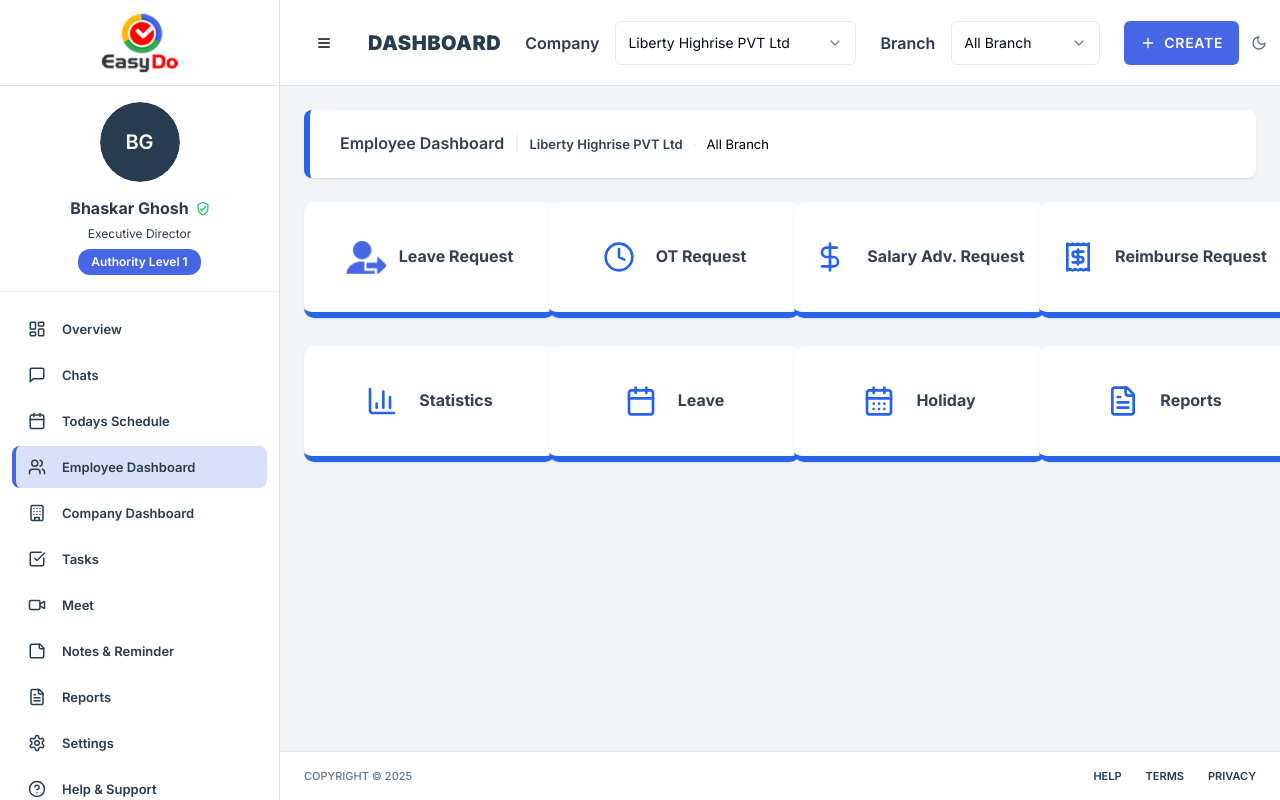
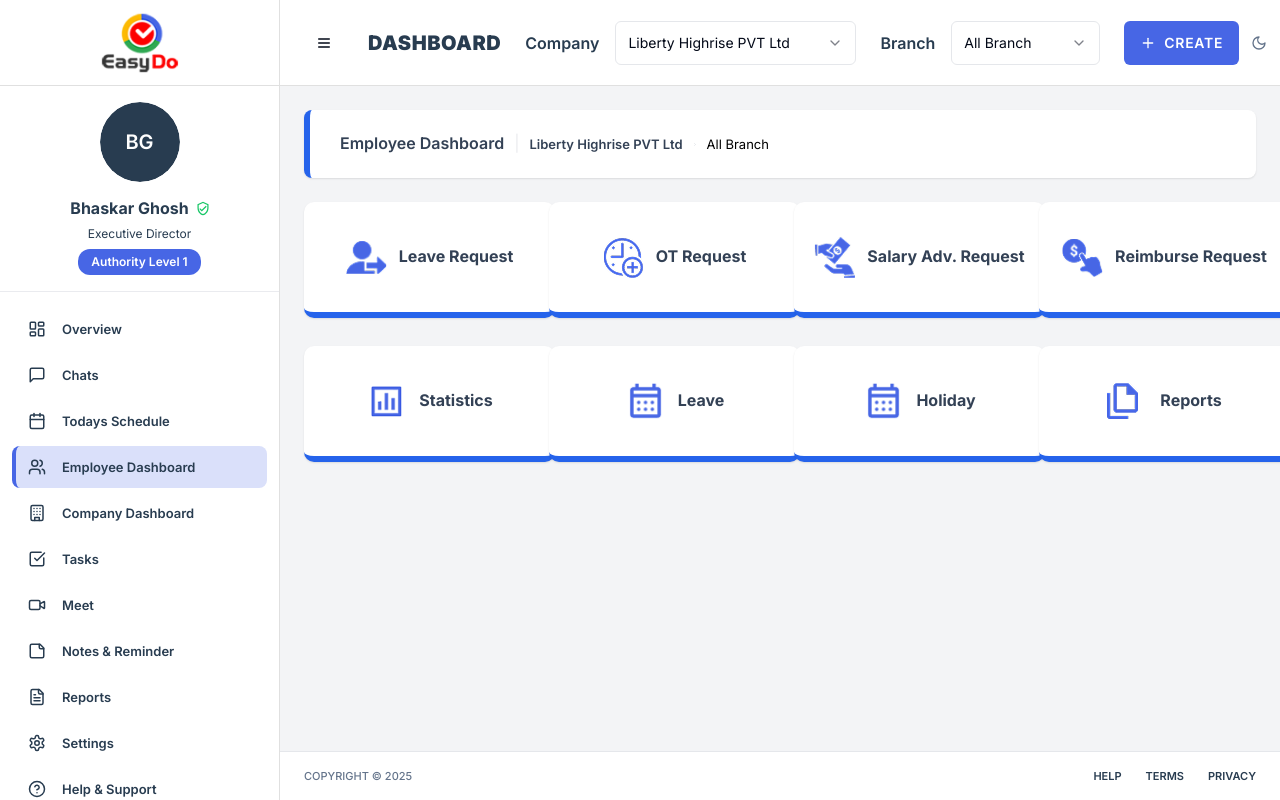
Before and after one commit to soumya85/webpanelEasyDo, a React (Vite) app: page /employee-dashboard in a window 1280 px wide. Built offline with nearby package versions, Linux system fonts and the light colour scheme; the HTML template or start-up script is replaced by a standard one.

Commit message:
Replace all icons with PNG images from public folder without width/height
cgen-6ef3f9e7208a44f4b38a055b3e566a08

```diff
--- a/src/pages/EmployeeDashboard.tsx
+++ b/src/pages/EmployeeDashboard.tsx
@@ -1,13 +1,4 @@
-import {
-  Clock,
-  DollarSign,
-  Receipt,
-  BarChart3,
-  Calendar,
-  CalendarDays,
-  FileText,
-  ChevronRight,
-} from "lucide-react";
+import { ChevronRight } from "lucide-react";
 
 export default function EmployeeDashboard() {
   const cardData = [
@@ -18,38 +9,40 @@ export default function EmployeeDashboard() {
       id: "leave-request",
     },
     {
-      icon: <Clock className="h-8 w-8 text-blue-600" />,
+      icon: <img src="/OT_request-icon.png" alt="OT Request" />,
       title: "OT Request",
       id: "ot-request",
     },
     {
-      icon: <DollarSign className="h-8 w-8 text-blue-600" />,
+      icon: (
+        <img src="/Salaryadvance_request-icon.png" alt="Salary Adv. Request" />
+      ),
       title: "Salary Adv. Request",
       id: "salary-request",
     },
     {
-      icon: <Receipt className="h-8 w-8 text-blue-600" />,
+      icon: <img src="/Reimburse_request-icon.png" alt="Reimburse Request" />,
       title: "Reimburse Request",
       id: "reimburse-request",
     },
     // Row 2
     {
-      icon: <BarChart3 className="h-8 w-8 text-blue-600" />,
+      icon: <img src="/statistics-icon.png" alt="Statistics" />,
       title: "Statistics",
       id: "statistics",
     },
     {
-      icon: <Calendar className="h-8 w-8 text-blue-600" />,
+      icon: <img src="/leave-icon.png" alt="Leave" />,
       title: "Leave",
       id: "leave",
     },
     {
-      icon: <CalendarDays className="h-8 w-8 text-blue-600" />,
+      icon: <img src="/holiday-icon.png" alt="Holiday" />,
       title: "Holiday",
       id: "holiday",
     },
     {
-      icon: <FileText className="h-8 w-8 text-blue-600" />,
+      icon: <img src="/reports-icon.png" alt="Reports" />,
       title: "Reports",
       id: "reports",
     },
```
